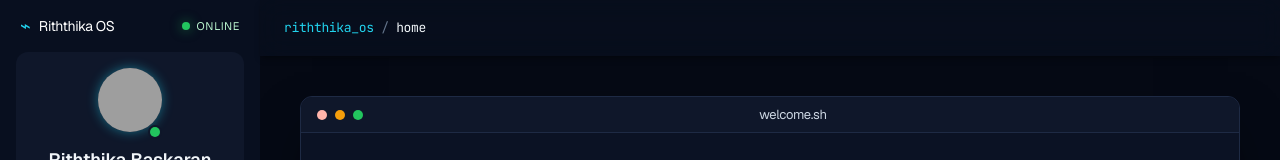
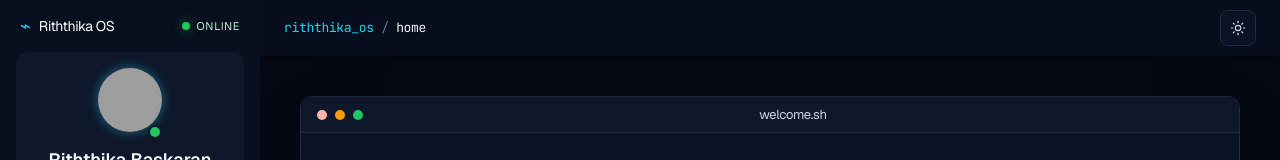
Before and after one commit to Riththika0428/riththika-os-portfolio, a Next.js app in the folder client/: page / in a window 1280 px wide. Shown: the top 160 px of the page. Built offline with nearby package versions, Linux system fonts and the light colour scheme; no server answers; grey boxes are pictures that could not be loaded.

Commit message:
feat(theme): add light/dark mode with persistent toggle across site and admin

```diff
--- a/client/app/admin/layout.js
+++ b/client/app/admin/layout.js
@@ -1,8 +1,15 @@
+import ThemeToggle from "@/components/ui/ThemeToggle";
+
 export const metadata = {
   title: "Admin | Riththika OS",
   robots: { index: false, follow: false },
 };
 
 export default function AdminLayout({ children }) {
-  return children;
+  return (
+    <>
+      {children}
+      <ThemeToggle floating />
+    </>
+  );
 }
--- a/client/app/globals.css
+++ b/client/app/globals.css
@@ -57,10 +57,95 @@
   }
 }
 
+/* ------------------------------------------------------------------ */
+/* Theme: dark is the default (the @theme values above). Light mode     */
+/* re-points the same tokens, so every page follows without edits.      */
+/* ------------------------------------------------------------------ */
+:root {
+  color-scheme: dark;
+  --scroll-thumb: #1e2a44;
+  --scroll-thumb-hover: #334155;
+}
+
+:root[data-theme="light"] {
+  color-scheme: light;
+  --scroll-thumb: #cbd5e1;
+  --scroll-thumb-hover: #94a3b8;
+
+  --color-bg: #f1f5f9;
+  --color-surface: #ffffff;
+  --color-card: #ffffff;
+  --color-elevated: #f1f5f9;
+  --color-subtle: #e2e8f0;
+  --color-chip: #eef2f7;
+  --color-chip2: #e2e8f0;
+  --color-border: #cbd5e1;
+
+  --color-text-heading: #0f172a;
+  --color-text-bright: #0f172a;
+  --color-text-body: #334155;
+  --color-text-muted: #64748b;
+  --color-text-disabled: #94a3b8;
+
+  /* accents darkened a step so they stay readable on white */
+  --color-purple: #7c3aed;
+  --color-purple-dim: #6d28d9;
+  --color-blue: #2563eb;
+  --color-blue-dim: #1d4ed8;
+  --color-blue-soft: #1d4ed8;
+  --color-cyan: #0891b2;
+  --color-cyan-dim: #0e7490;
+  --color-cyan-soft: #0e7490;
+  --color-cyan-ink: #cffafe;
+  --color-mint: #16a34a;
+  --color-mint-dim: #15803d;
+  --color-mint-pale: #166534;
+  --color-orange: #d97706;
+  --color-danger: #dc2626;
+
+  --shadow-banner: 0px 1px 3px 0px rgba(15, 23, 42, 0.12), 0px 1px 2px -1px rgba(15, 23, 42, 0.12);
+  --shadow-card: 0px 4px 12px -2px rgba(15, 23, 42, 0.12), 0px 2px 4px -2px rgba(15, 23, 42, 0.08);
+  --shadow-window: 0px 10px 25px -5px rgba(15, 23, 42, 0.15), 0px 4px 8px -4px rgba(15, 23, 42, 0.1);
+  --shadow-terminal: 0px 15px 35px -10px rgba(15, 23, 42, 0.2);
+  --shadow-glow-cyan: 0px 0px 12px 0px rgba(8, 145, 178, 0.3);
+  --shadow-glow-mint: 0px 0px 12px 0px rgba(22, 163, 74, 0.3);
+  --shadow-glow-purple: 0px 0px 12px 0px rgba(124, 58, 237, 0.3);
+  --shadow-glow-blue: 0px 0px 12px 0px rgba(37, 99, 235, 0.3);
+
+  /* The admin pages use Tailwind's own slate/red/emerald scales (made for a
+     dark background). Flip those scales so they read correctly on light. */
+  --color-slate-50: #020617;
+  --color-slate-100: #0f172a;
+  --color-slate-200: #1e293b;
+  --color-slate-300: #334155;
+  --color-slate-400: #475569;
+  --color-slate-500: #64748b;
+  --color-slate-600: #94a3b8;
+  --color-slate-700: #cbd5e1;
+  --color-slate-800: #e2e8f0;
+  --color-slate-900: #ffffff;
+  --color-slate-950: #f1f5f9;
+
+  --color-red-200: #991b1b;
+  --color-red-300: #b91c1c;
+  --color-red-400: #dc2626;
+  --color-red-800: #f87171;
+  --color-red-900: #fca5a5;
+  --color-red-950: #fef2f2;
+
+  --color-emerald-200: #065f46;
+  --color-emerald-900: #a7f3d0;
+  --color-emerald-950: #ecfdf5;
+
+  --color-amber-300: #b45309;
+  --color-indigo-300: #4338ca;
+  --color-purple-300: #6d28d9;
+}
+
 /* Thin, low-contrast scrollbars to match the terminal/OS aesthetic */
 * {
   scrollbar-width: thin;
-  scrollbar-color: #1e2a44 transparent;
+  scrollbar-color: var(--scroll-thumb) transparent;
 }
 *::-webkit-scrollbar {
   width: 8px;
@@ -70,11 +155,11 @@
   background: transparent;
 }
 *::-webkit-scrollbar-thumb {
-  background-color: #1e2a44;
+  background-color: var(--scroll-thumb);
   border-radius: 9999px;
 }
 *::-webkit-scrollbar-thumb:hover {
-  background-color: #334155;
+  background-color: var(--scroll-thumb-hover);
 }
 
 /* Gradient text utility — purple -> blue -> cyan, used for the hero name highlight */
--- a/client/app/layout.js
+++ b/client/app/layout.js
@@ -2,6 +2,7 @@ import { GeistSans } from "geist/font/sans";
 import { JetBrains_Mono } from "next/font/google";
 import "./globals.css";
 import { SITE } from "@/lib/constants/site";
+import { THEME_INIT_SCRIPT } from "@/lib/theme";
 
 const jetbrainsMono = JetBrains_Mono({
   subsets: ["latin"],
@@ -27,8 +28,11 @@ export const metadata = {
 
 export default function RootLayout({ children }) {
   return (
-    <html lang="en" className={`${GeistSans.variable} ${jetbrainsMono.variable}`}>
-      <body>{children}</body>
-    </html>
+    <html lang="en" data-theme="dark" suppressHydrationWarning className={`${GeistSans.variable} ${jetbrainsMono.variable}`}>
+  <head>
+    <script dangerouslySetInnerHTML={{ __html: THEME_INIT_SCRIPT }} />
+  </head>
+  <body>{children}</body>
+</html>
   );
 }
--- a/client/components/layout/TopBar.jsx
+++ b/client/components/layout/TopBar.jsx
@@ -3,6 +3,7 @@
 import { usePathname } from "next/navigation";
 import { Menu } from "lucide-react";
 import { ROUTES, SITE } from "@/lib/constants/site";
+import ThemeToggle from "@/components/ui/ThemeToggle";
 
 function currentLabel(pathname) {
   const match = ROUTES.find((r) => r.path === pathname);
@@ -29,6 +30,7 @@ export default function TopBar({ onMenuClick }) {
           <span className="text-text-heading">{currentLabel(pathname)}</span>
         </span>
       </div>
+      <ThemeToggle />
     </header>
   );
 }
--- /dev/null
+++ b/client/components/ui/ThemeToggle.jsx
@@ -0,0 +1,40 @@
+"use client";
+
+import { useEffect, useState } from "react";
+import { Moon, Sun } from "lucide-react";
+import { applyTheme, readTheme } from "@/lib/theme";
+
+// `floating` sits above the bottom-right corner, clear of the admin save bars (admin pages have no top bar of our own).
+export default function ThemeToggle({ floating = false, className = "" }) {
+  const [theme, setTheme] = useState(null); // null until mounted, so server and client markup match
+
+  useEffect(() => {
+    setTheme(document.documentElement.dataset.theme === "light" ? "light" : readTheme());
+  }, []);
+
+  function toggle() {
+    const next = theme === "light" ? "dark" : "light";
+    applyTheme(next);
+    setTheme(next);
+  }
+
+  const isLight = theme === "light";
+  const label = isLight ? "Switch to dark mode" : "Switch to light mode";
+  const Icon = isLight ? Moon : Sun;
+
+  return (
+    <button
+      type="button"
+      onClick={toggle}
+      aria-label={label}
+      title={label}
+      className={[
+        "inline-flex items-center justify-center size-9 rounded-control border border-border bg-card text-text-body hover:text-text-heading hover:border-purple/60 transition-colors",
+        floating ? "fixed bottom-20 right-4 z-40 shadow-card" : "",
+        className,
+      ].join(" ").trim()}
+    >
+      <Icon className="size-4" strokeWidth={1.75} aria-hidden="true" />
+    </button>
+  );
+}
--- /dev/null
+++ b/client/lib/theme.js
@@ -0,0 +1,25 @@
+// Light/dark theme helpers. The saved choice lives in localStorage; the
+// inline script in app/layout.js applies it before first paint (no flash).
+export const THEME_KEY = "theme";
+export const DEFAULT_THEME = "dark";
+
+export function readTheme() {
+  try {
+    const saved = window.localStorage.getItem(THEME_KEY);
+    return saved === "light" || saved === "dark" ? saved : DEFAULT_THEME;
+  } catch {
+    return DEFAULT_THEME;
+  }
+}
+
+export function applyTheme(theme) {
+  document.documentElement.dataset.theme = theme;
+  try {
+    window.localStorage.setItem(THEME_KEY, theme);
+  } catch {
+    /* private mode / blocked storage: the choice just won't be remembered */
+  }
+}
+
+// Runs in <head> before React hydrates. Keep it tiny and dependency-free.
+export const THEME_INIT_SCRIPT = `(function(){try{var t=localStorage.getItem("${THEME_KEY}");if(t!=="light"&&t!=="dark")t="${DEFAULT_THEME}";document.documentElement.dataset.theme=t}catch(e){document.documentElement.dataset.theme="${DEFAULT_THEME}"}})();`;
```
